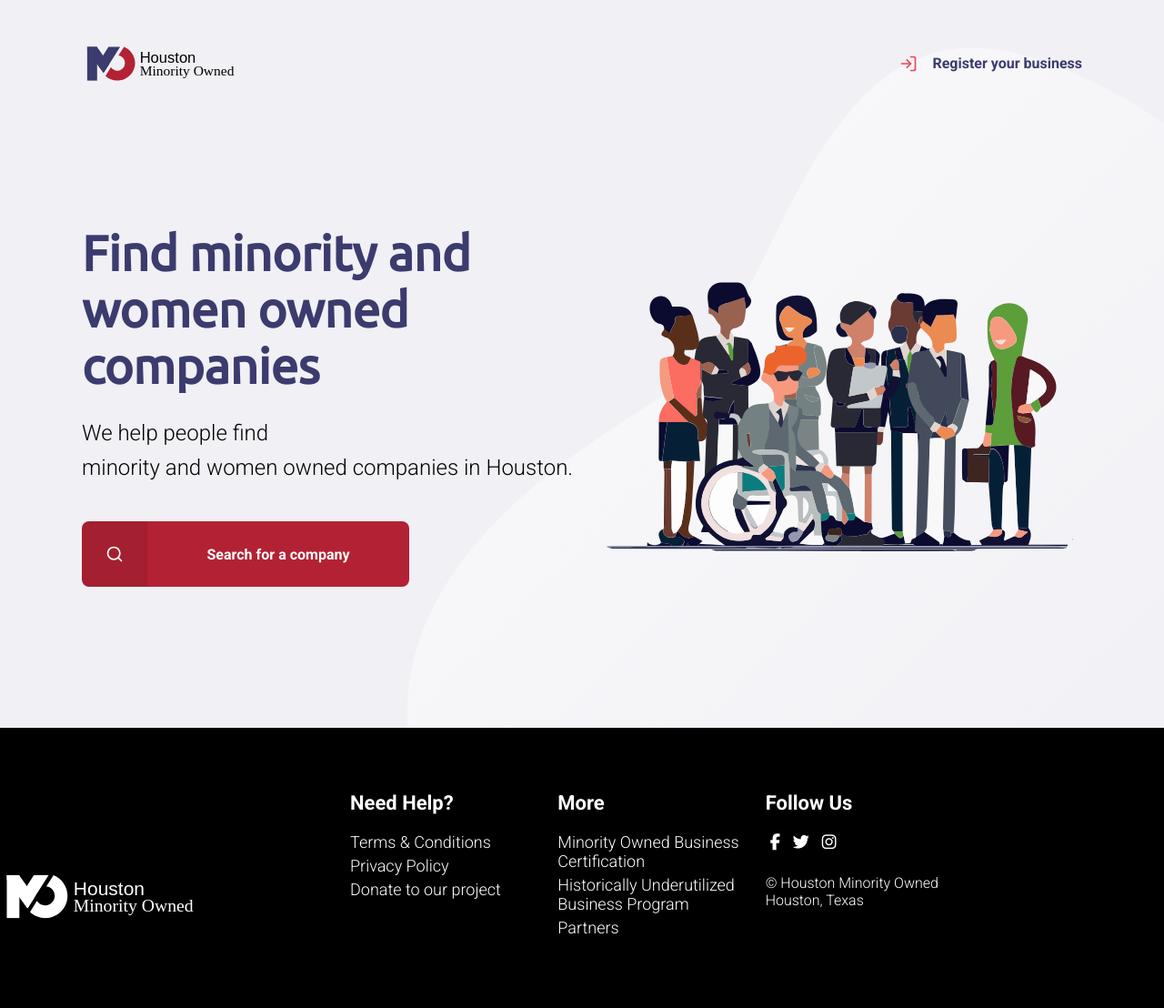
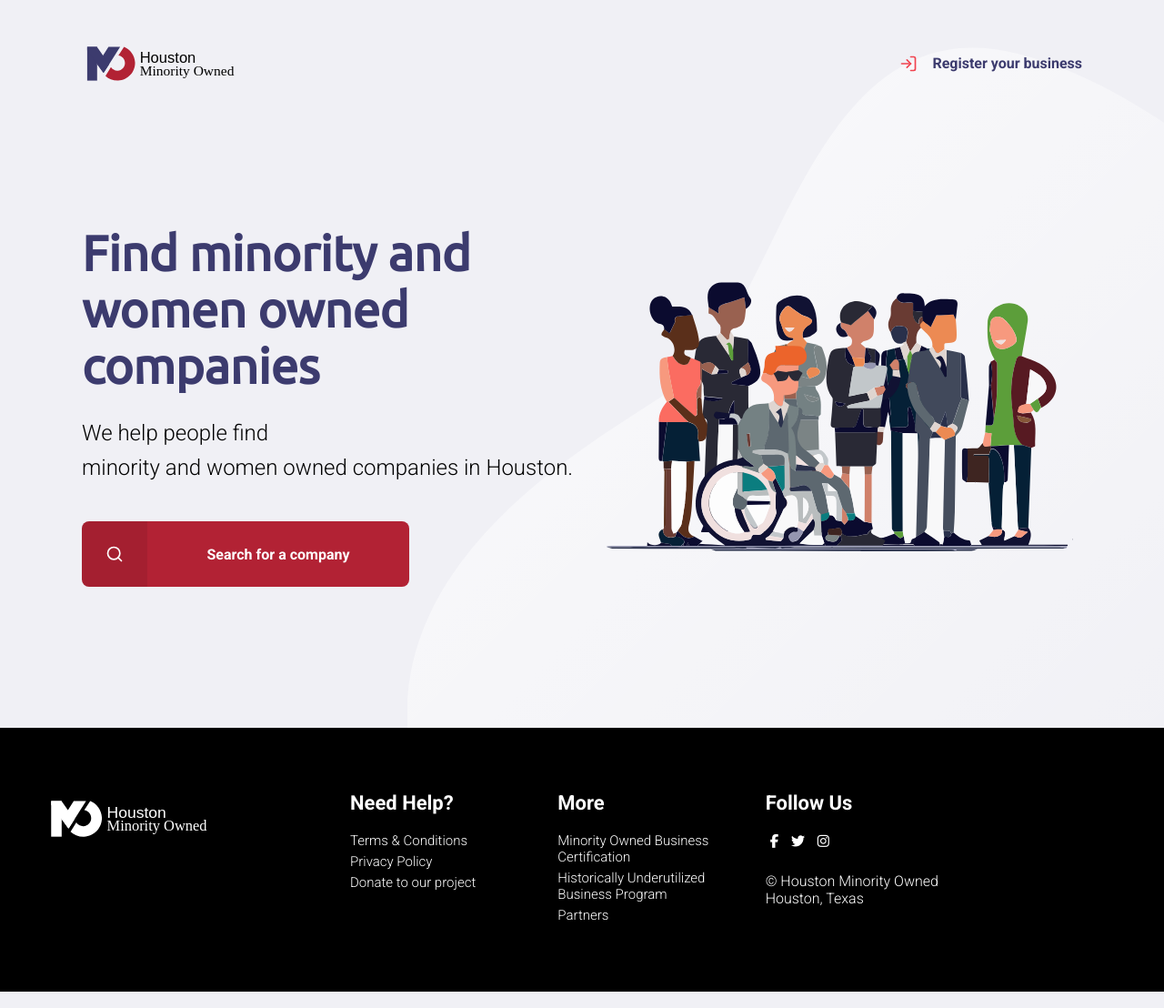
Before and after one commit to gitpcl/minority-owned-app, a website: page src/views/index.html in a window 1280 px wide. Shown: the whole page at 91% size. Drawn offline with nearby package versions, Linux system fonts and the light colour scheme; files that its build step writes are made by us from their sources.

Commit message:
Updated footer update

```diff
--- a/public/styles/footer.css
+++ b/public/styles/footer.css
@@ -32,8 +32,9 @@ footer {
 }
 
 .inner-footer .logo-container img {
-    width:60%;
-    height:auto;
+    width: 50%;
+    height: 60px;
+    margin-left: 50px;
 }
 
 .inner-footer .footer-third {
@@ -58,7 +59,7 @@ footer {
 
 .inner-footer .footer-third a {
     font-family: 'Roboto', sans-serif;
-    font-size:18px;
+    font-size:15px;
     color:white;
     display: block;
     font-weight:200px;
--- a/src/views/partials/footer.html
+++ b/src/views/partials/footer.html
@@ -17,9 +17,9 @@
         </div>
         <div class="footer-third">
             <h1>Follow Us</h1>
-            <li><a href="#"><i class="fa fa-facebook"></i></a></li>
-            <li><a href="#"><i class="fa fa-twitter"></i></a></li>
-            <li><a href="#"><i class="fa fa-instagram"></i></a></li>
+            <li><a href="#"><i class="fab fa-facebook-f"></i></a></li>
+            <li><a href="#"><i class="fab fa-twitter"></i></a></li>
+            <li><a href="#"><i class="fab fa-instagram"></i></a></li>
 
             <span>
                 &copy; Houston Minority Owned<br>
```
